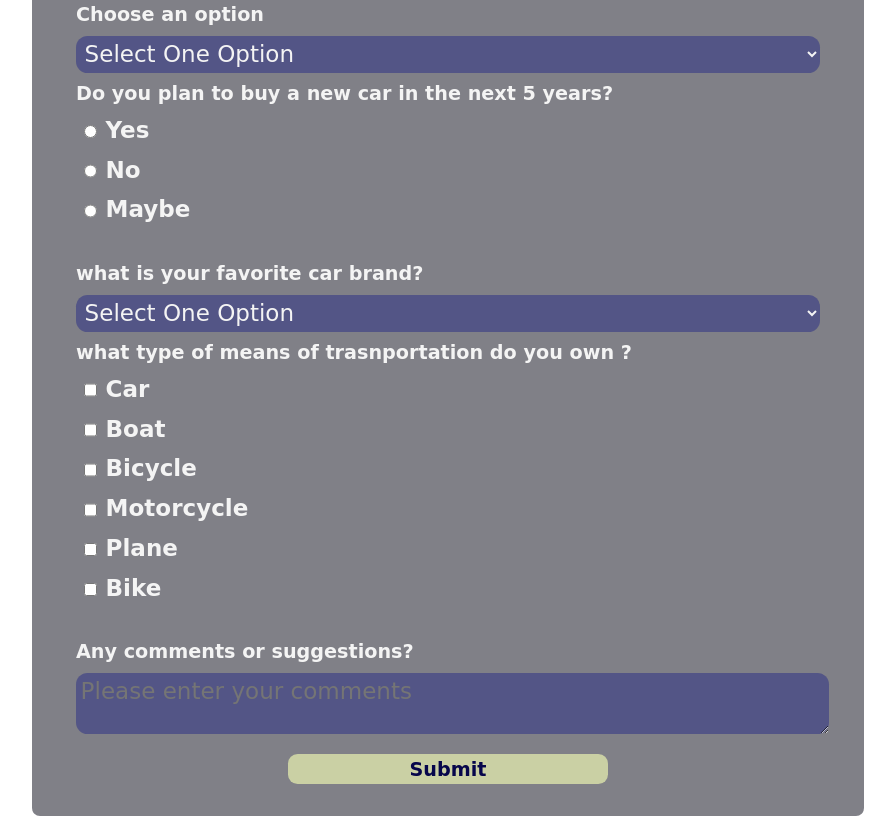
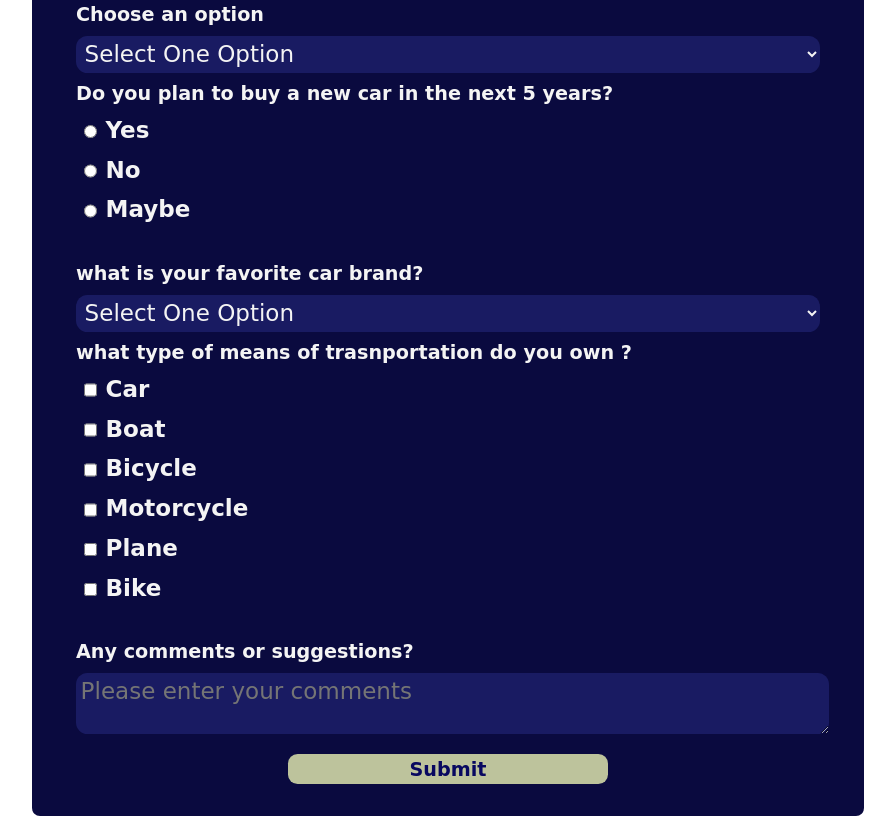
Before and after one commit to BryanMBS/FORMULARIO_SENA2, a website built with webpack: page src/index.html in a window 1280 px wide. Shown: the part 507-1323 px from the top of the page, without its empty margins (192-1087 px from the left). Built offline with nearby package versions, Linux system fonts and the light colour scheme.

Commit message:
cambio de color css

```diff
--- a/src/assets/style.css
+++ b/src/assets/style.css
@@ -37,7 +37,7 @@ p {
 #survey-form {
   width: 60%;
   margin: 0 auto;
-  background-color: rgba(3, 3, 17, 0.5);
+  background-color: rgb(10, 10, 63);
   padding: 2em;
   border-radius: 0.5em;
   max-width: 800px;
@@ -88,7 +88,7 @@ input[type="submit"] {
   width: 25vw;
   margin: auto;
   padding: auto;
-  color: rgb(6, 6, 75);
+  color: rgb(8, 8, 96);
   background-color: rgba(212, 218, 168, 0.889);
   border-color: rgb(0, 0, 0);
   font-weight: bolder;
```
